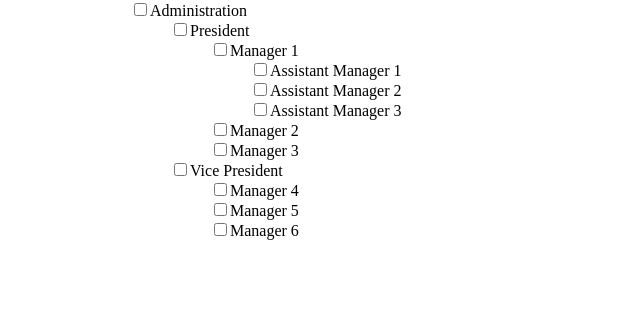
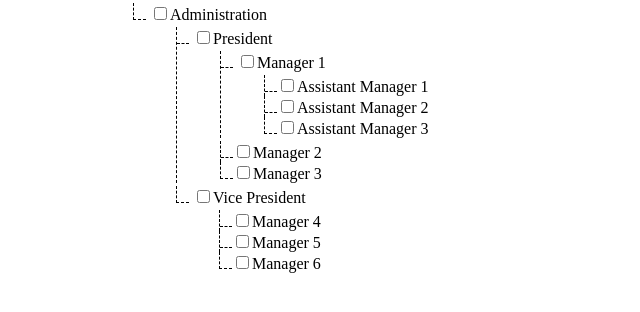
Before and after one commit to rtvalluri/Checktree, a plain HTML site: page index.html in a window 1280 px wide. Shown: the whole page, without its empty margins (0-640 px from the left). Drawn offline with Linux system fonts and the light colour scheme.

Commit message:
added tree styles for checktree

```diff
--- a/css/styles.css
+++ b/css/styles.css
@@ -4,4 +4,22 @@ body{
 }
 ul{
 	list-style-type: none;
+	margin: 3px;
 }
+ul.checktree li:before{
+	height: 1em;
+	width: 12px;
+	border-bottom: 1px dashed;
+	content: "";
+	display: inline-block;
+	top: -0.3em;
+}
+ul.checktree li{
+	border-left: 1px dashed;
+}
+ul.checktree li:last-child:before {
+	border-left: 1px dashed;
+}
+ul.checktree li:last-child{
+	border-left: none;
+}
```
